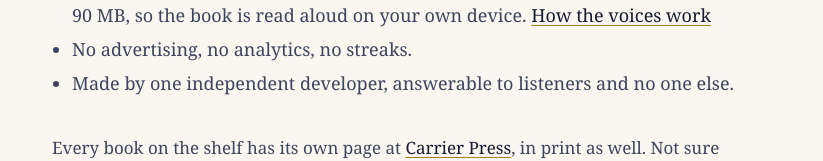
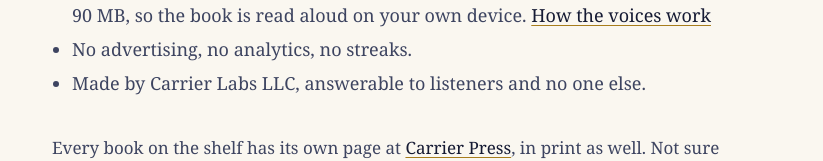
Before and after one commit to carrster43/carrierlabs-site, a plain HTML site: page index.html in a window 1280 px wide. Shown: the part 1784-1945 px from the top of the page, without its empty margins (228-1051 px from the left). Drawn offline with Linux system fonts and the light colour scheme.

Commit message:
How Cast works: made by Carrier Labs LLC, not "one independent developer" (author 2026-11-21)
Co-Authored-By: Claude Opus 5.5 <noreply@anthropic.com>
Claude-Session: 7c9c2d30-6353-423d-a74d-9bf61e730dc6

```diff
--- a/index.html
+++ b/index.html
@@ -18,7 +18,7 @@
 
 <h3>Coming back?</h3><p class="back">Open Cast in the same browser and Continue listening has your latest books, each at your place. <a href="https://carrierpress.com/cast/app/">Continue listening</a></p>
 
-<h3>How Cast works</h3><ul class="plain"><li>Each book is read line by line to find who is speaking, before you ever press Play.</li><li>Cast's natural voices are made right in your browser, after one download of about 90 MB, so the book is read aloud on your own device. <a href="https://carrierpress.com/cast/privacy/">How the voices work</a></li><li>No advertising, no analytics, no streaks.</li><li>Made by one independent developer, answerable to listeners and no one else.</li></ul>
+<h3>How Cast works</h3><ul class="plain"><li>Each book is read line by line to find who is speaking, before you ever press Play.</li><li>Cast's natural voices are made right in your browser, after one download of about 90 MB, so the book is read aloud on your own device. <a href="https://carrierpress.com/cast/privacy/">How the voices work</a></li><li>No advertising, no analytics, no streaks.</li><li>Made by Carrier Labs LLC, answerable to listeners and no one else.</li></ul>
 
 <p class="aside">Every book on the shelf has its own page at <a href="https://carrierpress.com/audio/">Carrier Press</a>, in print as well. Not sure where to start? <a href="https://carrierpress.com/pick/">Two questions find your next book</a>. New each Friday: <a href="https://carrierpress.com/sprout/">Sprout</a>. Carrier Labs makes other small apps too: <a href="https://carrierpress.com/apps/">see them all</a>.</p>
 </main>
```
